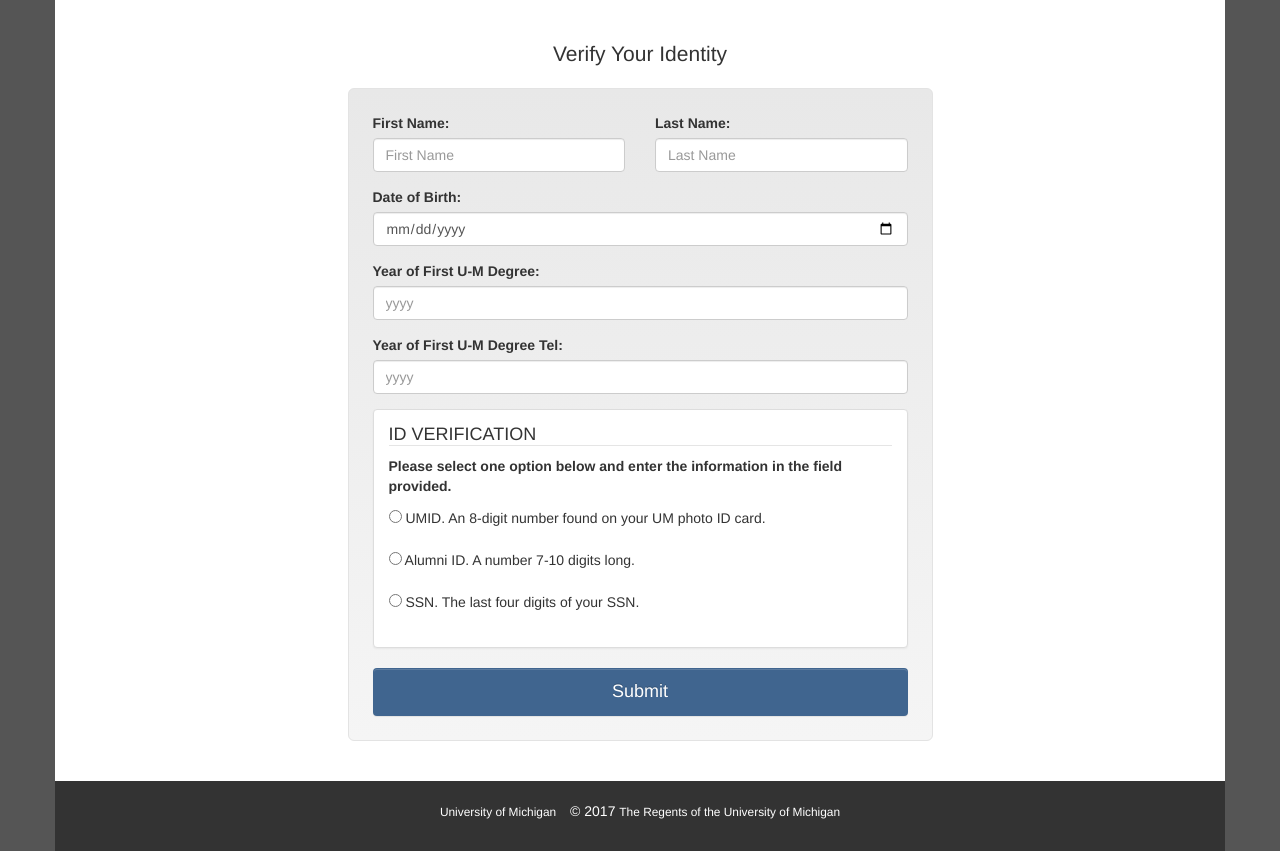
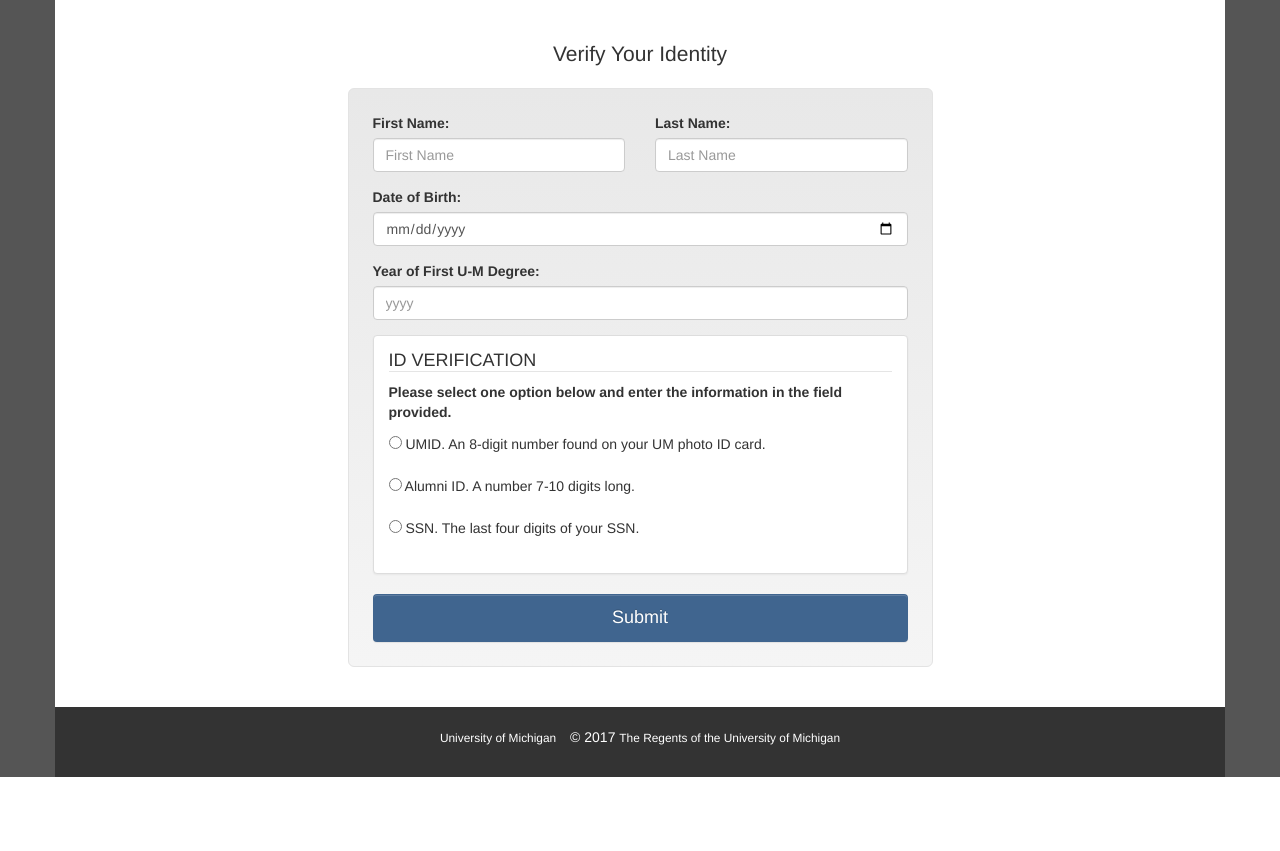
Before and after one commit to lhoekenga/socialIDVerification, a Django app: template verify/templates/verify.html in a window 1280 px wide. Shown: the part 91-942 px from the top of the page. After the commit the page ends 868 px from the top, so only its background shows below. Run offline with Django 3.2, Linux system fonts and the light colour scheme; the template is opened without the code that fills it, so the values that code supplies are empty; some libraries are stand-ins or nearby versions.

Commit message:
update degree field

```diff
--- a/verify/templates/verify.html
+++ b/verify/templates/verify.html
@@ -65,11 +65,6 @@
               {% endfor %}
             </div>
           {% endif %}
-        </div>
-
-        <div class="form-group">
-          <label class="control-label" for="id_degree_year2">Year of First U-M Degree Tel:</label>
-          <input type="text" name="degree_year2" class="form-control" required id="id_degree_year2" placeholder="yyyy" pattern="^\d{4}$" title="yyyy" maxlength="4">
         </div>
 
         <div class="panel panel-default">
```
